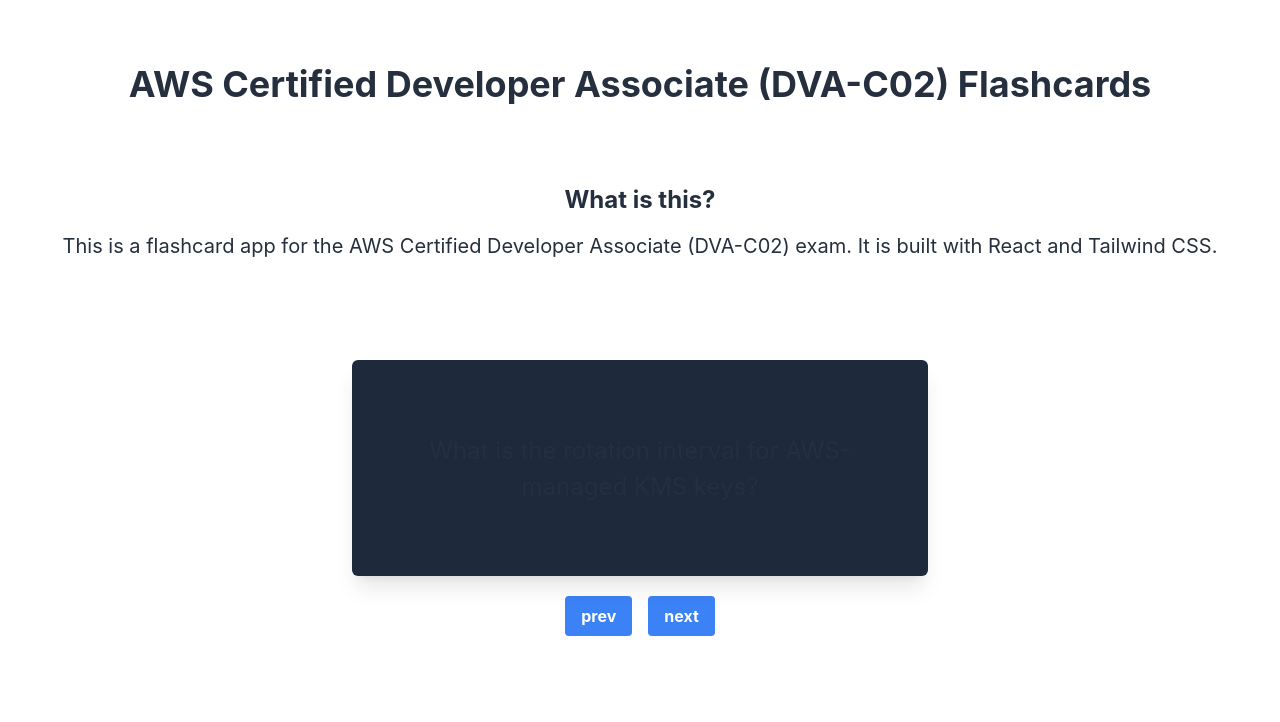
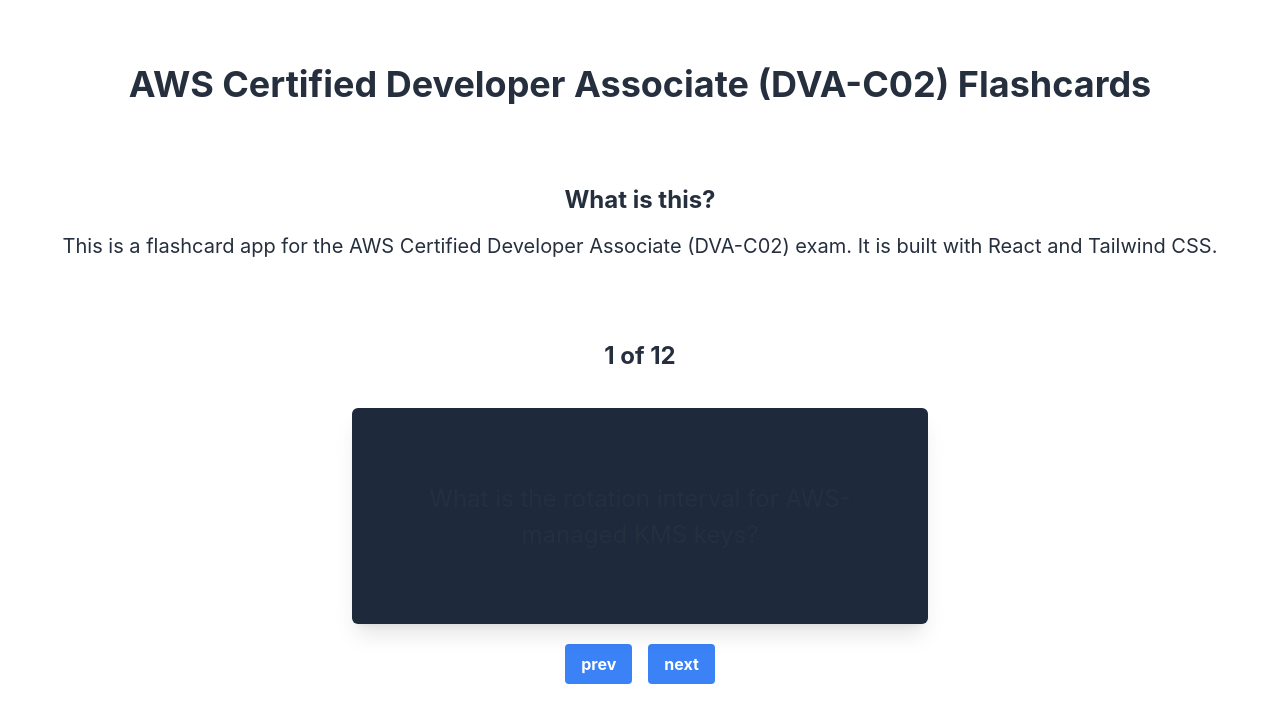
Before and after one commit to gerjunior/flashcards, a React (Vite) app: page / in a window 1280 px wide. Shown: the top 722 px of the page. Built offline with nearby package versions, Linux system fonts and the light colour scheme.

Commit message:
feat: add card coounter

```diff
--- a/src/pages/Main.tsx
+++ b/src/pages/Main.tsx
@@ -47,6 +47,11 @@
           This is a flashcard app for the AWS Certified Developer Associate (DVA-C02) exam. It is built with React and Tailwind CSS.
         </p>
       </div>
+      <div>
+        <p className="text-2xl font-bold mb-4">
+          {currentCard + 1} of {cards.length}
+        </p>
+      </div>
       <div className="flex flex-col justify-center items-center mt-10">
         <CardFlip card={cards[currentCard]} shouldAnimate={shouldAnimate} handleClick={handleClickCard} isFlipped={isFlipped} />
         <div className="flex flex-row justify-center items-center pt-10 space-x-4">
```
